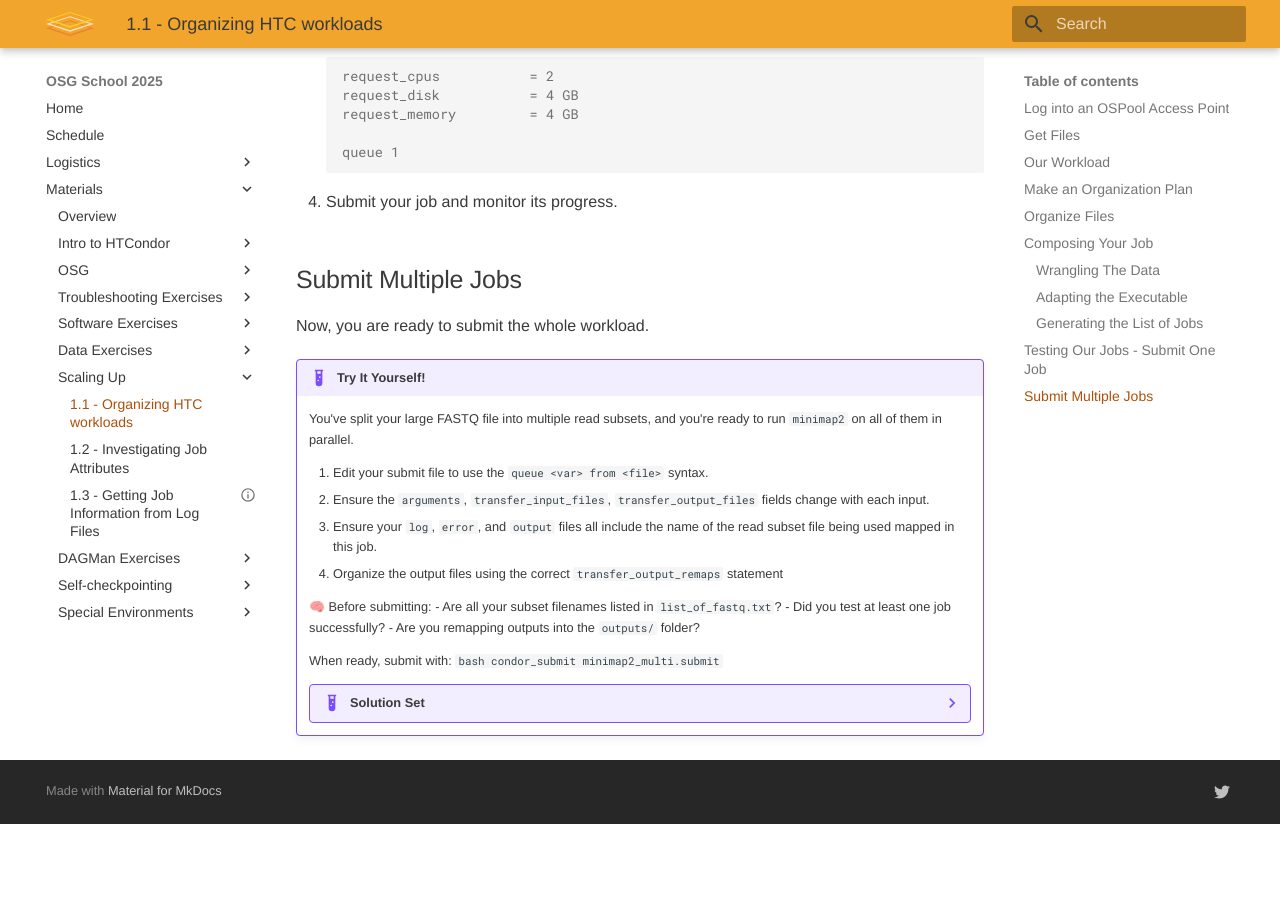
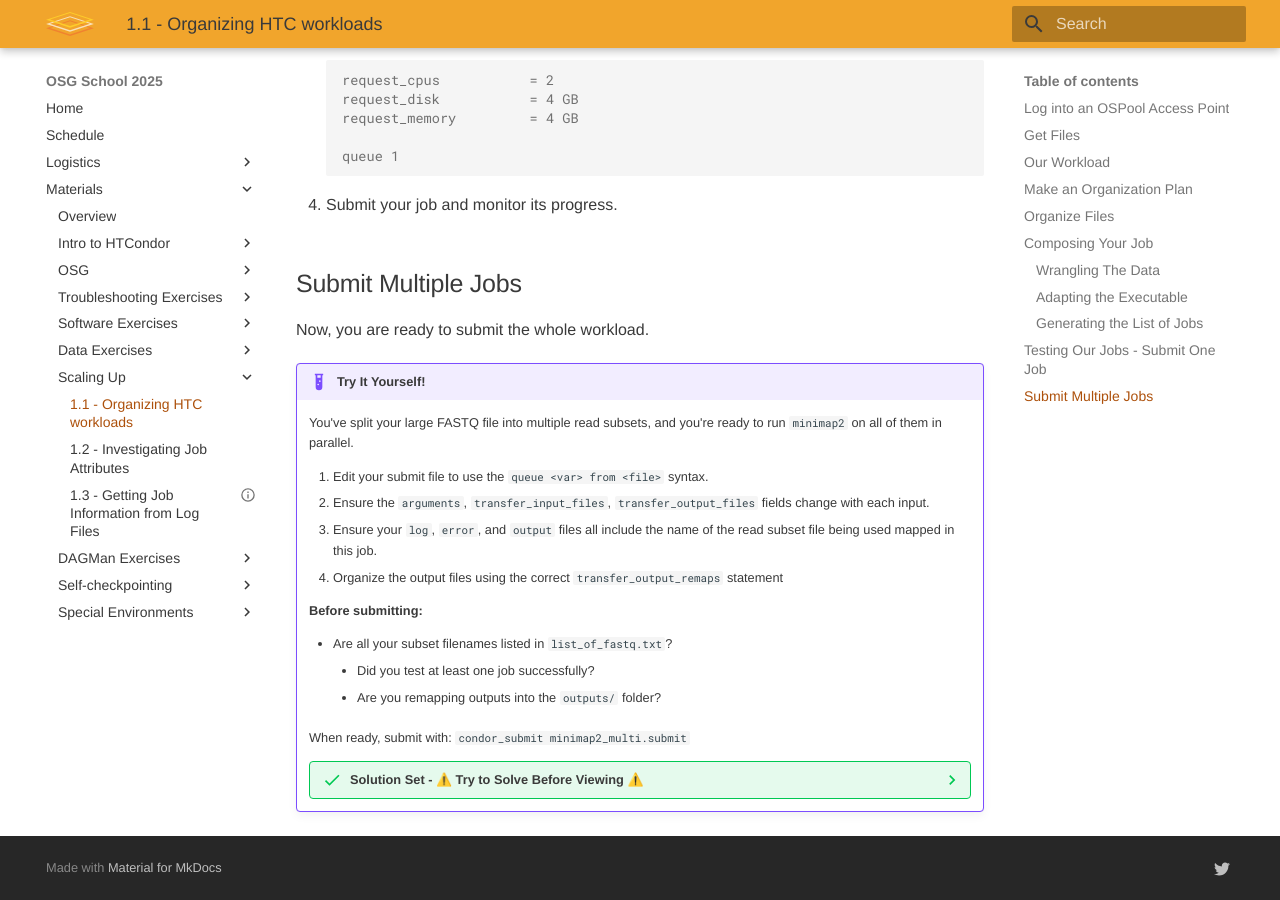
Before and after one commit to osg-htc/school-2025, an MkDocs documentation site: the page built from docs/materials/scaling/part1-ex1-organization.md, in a window 1280 px wide and 900 px high, scrolled down 6912 px. Built offline with MkDocs 1.6.1 and Material for MkDocs 9.7.7, drawn with Linux system fonts in a browser that asks for light colours; before the commit the page ends 7736 px from its top, so only the background shows below that; some of the changed text lies outside the part shown.

Commit message:
Updated part1-ex1-organization.md

````diff
--- a/docs/materials/scaling/part1-ex1-organization.md
+++ b/docs/materials/scaling/part1-ex1-organization.md
@@ -180,7 +179,7 @@
 ### Generating the List of Jobs
 Next, we need to generate a list of jobs for HTCondor to run. In previous exercises, we've used the `queue` statements such as `queue <num>` and `queue <variable> matching *.txt`. For our exercise, we will use the `queue <var> from <list>` submission strategy.
 
-??? question
+!!! question
     What values should we pass to HTCondor to scale our `minimap2` workflow up?
 
 1. Move to your `~/scaling-up/inputs/` directory
@@ -275,36 +274,36 @@
     3. Ensure your `log`, `error`, and `output` files all include the name of the read subset file being used mapped in this job.
     4. Organize the output files using the correct `transfer_output_remaps` statement
 
-    🧠 Before submitting:
-    - Are all your subset filenames listed in `list_of_fastq.txt`?
-      - Did you test at least one job successfully?
-      - Are you remapping outputs into the `outputs/` folder?
+    **Before submitting:**
+
+    * Are all your subset filenames listed in `list_of_fastq.txt`?
+        * Did you test at least one job successfully?
+        * Are you remapping outputs into the `outputs/` folder?
 
     When ready, submit with:
-    ```bash
+    ```
     condor_submit minimap2_multi.submit
     ```
 
-    ??? example "Solution Set"
+    ??? success "Solution Set - ⚠️ Try to Solve Before Viewing ⚠️"
 
-        Your final submit file should look something like this:
+        Your final submit file, `minimap2_multi.submit`, should look something like this:
 
-        :::console
-        +SingularityImage      = "osdf:///ospool/ap40/data/<user.name>/scaling-up/software/minimap2.sif"
+            +SingularityImage      = "osdf:///ospool/ap40/data/<user.name>/scaling-up/software/minimap2.sif"
 
-        executable             = ./minimap2.sh
-        arguments              = $(read_subset_file)
-        transfer_input_files   = ./input/$(read_subset_file), osdf:///ospool/ap40/data/<user.name>/scaling-up/inputs/reference_genome.fasta
+            executable             = ./minimap2.sh
+            arguments              = $(read_subset_file)
+            transfer_input_files   = ./input/$(read_subset_file), osdf:///ospool/ap40/data/<user.name>/scaling-up/inputs/reference_genome.fasta
 
-        transfer_output_files  = ./$(read_subset_file)_output.sam
-        transfer_output_remaps  = "$(read_subset_file)_output.sam=output/$(read_subset_file)_output.sam"
+            transfer_output_files  = ./$(read_subset_file)_output.sam
+            transfer_output_remaps = "$(read_subset_file)_output.sam=output/$(read_subset_file)_output.sam"
 
-        output        = logs/output/job.$(ClusterID).$(ProcID)_$(read_subset_file)_output.out
-        error         = logs/error/job.$(ClusterID).$(ProcID)_$(read_subset_file)_output.err
-        log           = logs/log/job.$(ClusterID).$(ProcID)_$(read_subset_file)_output.log
+            output                 = logs/output/job.$(ClusterID).$(ProcID)_$(read_subset_file)_output.out
+            error                  = logs/error/job.$(ClusterID).$(ProcID)_$(read_subset_file)_output.err
+            log                    = logs/log/job.$(ClusterID).$(ProcID)_$(read_subset_file)_output.log
 
-        request_cpus           = 2
-        request_disk           = 4 GB
-        request_memory         = 4 GB
+            request_cpus           = 2
+            request_disk           = 4 GB
+            request_memory         = 4 GB
 
-        queue read_subset_file from ./list_of_fastq.txt
+            queue read_subset_file from ./list_of_fastq.txt
````
Also changed, not shown: other parts of docs/materials/scaling/part1-ex1-organization.md (+0 -1 lines).
